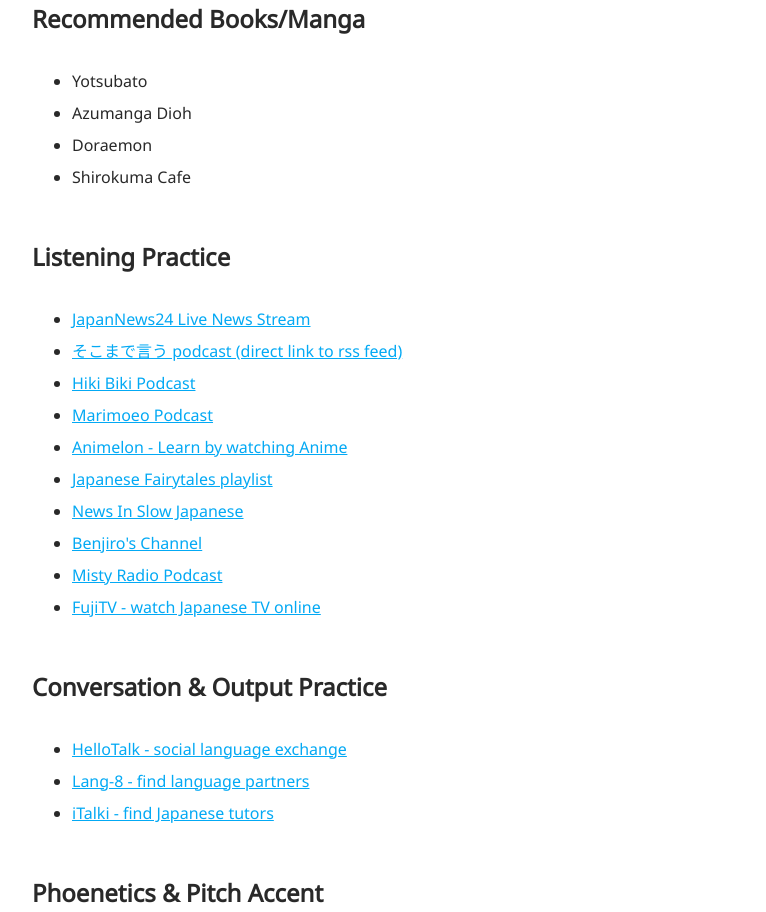
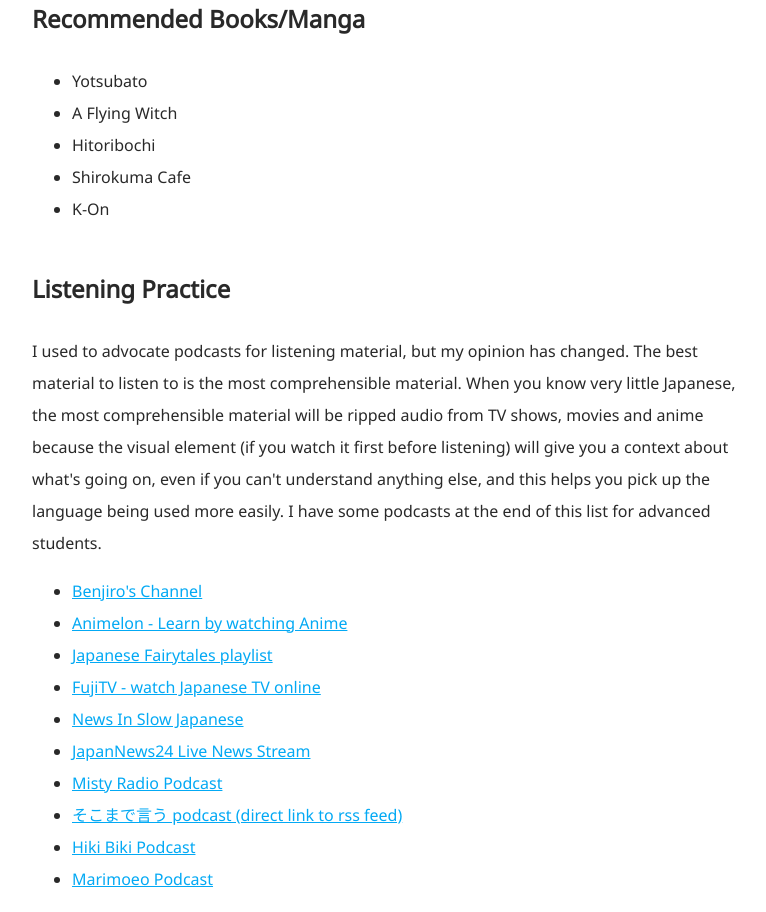
Before and after one commit to TadashiJapanese/resourcelist, a plain HTML site: page index.html in a window 1280 px wide. Shown: the part 2733-3645 px from the top of the page, without its empty margins (72-838 px from the left). Drawn offline with Linux system fonts and the light colour scheme.

Commit message:
Update recommended reading material

```diff
--- a/index.html
+++ b/index.html
@@ -147,24 +147,33 @@
 
          <ul>
            <li>Yotsubato</li>
-           <li>Azumanga Dioh</li>
-           <li>Doraemon</li>
+           <li>A Flying Witch</li>
+           <li>Hitoribochi</li>
            <li>Shirokuma Cafe</li>
+           <li>K-On</li>
          </ul>
 
          <h2> Listening Practice </h2>
 
+         <p>I used to advocate podcasts for listening material, but my opinion has changed. The best
+         material to listen to is the most comprehensible material. When you know very little Japanese,
+         the most comprehensible material will be ripped audio from TV shows, movies and anime because
+         the visual element (if you watch it first before listening) will give you a context about what's
+         going on, even if you can't understand anything else, and this helps you pick up the language
+         being used more easily. I have some podcasts at the end of this list for advanced students.</p>
+
          <ul>
+           <li><a href="https://www.youtube.com/channel/UChBBWt5H8uZW1LSOh_aPt2Q/videos">Benjiro's Channel</a></li>
+           <li><a href="https://animelon.com">Animelon - Learn by watching Anime</a>
+           <li><a href="https://www.youtube.com/watch?v=RhsozwlVCZE&list=PLV59WPWhCCPUNsfVDJKdQPet4rhUAIxng">Japanese Fairytales playlist</a>
+           <li><a href="http://www.fujitv.live/">FujiTV - watch Japanese TV online</a></li>
+           <li><a href="http://newsinslowjapanese.com/">News In Slow Japanese</a></li>
            <li><a href="https://www.youtube.com/watch?v=Fu2etwHzcvw">JapanNews24 Live News Stream</a>
+           <li><a href="https://www.youtube.com/playlist?list=PL1crKc-WymiRisFc5rUPtMqim7RgAnwvr">Misty Radio Podcast</a></li>
            <li><a href="http://podcast.1242.com/voice/index.xml">そこまで言う podcast (direct link to rss feed)</a></li>
            <li><a href="http://hkbk.fm/">Hiki Biki Podcast</a>
            <li><a href="http://marimoeo.seesaa.net/">Marimoeo Podcast</a>
-           <li><a href="https://animelon.com">Animelon - Learn by watching Anime</a>
-           <li><a href="https://www.youtube.com/watch?v=RhsozwlVCZE&list=PLV59WPWhCCPUNsfVDJKdQPet4rhUAIxng">Japanese Fairytales playlist</a>
-           <li><a href="http://newsinslowjapanese.com/">News In Slow Japanese</a></li>
-           <li><a href="https://www.youtube.com/channel/UChBBWt5H8uZW1LSOh_aPt2Q/videos">Benjiro's Channel</a></li>
-           <li><a href="https://www.youtube.com/playlist?list=PL1crKc-WymiRisFc5rUPtMqim7RgAnwvr">Misty Radio Podcast</a></li>
-           <li><a href="http://www.fujitv.live/">FujiTV - watch Japanese TV online</a></li>
+
          </ul>
 
          <h2> Conversation & Output Practice </h2>
@@ -182,6 +191,8 @@
          <ul>
            <li><a href="https://www.patreon.com/dogen">Dogen Youtube Series</a></li>
            <li><a href="forvo.com">Forvo</a></li>
+           <li><a href="http://www.gavo.t.u-tokyo.ac.jp/ojad/eng/pages/home">OJAD</a></li>
+
          </ul>
 
          <h2> Sentence Mining Resources </h2>
```
